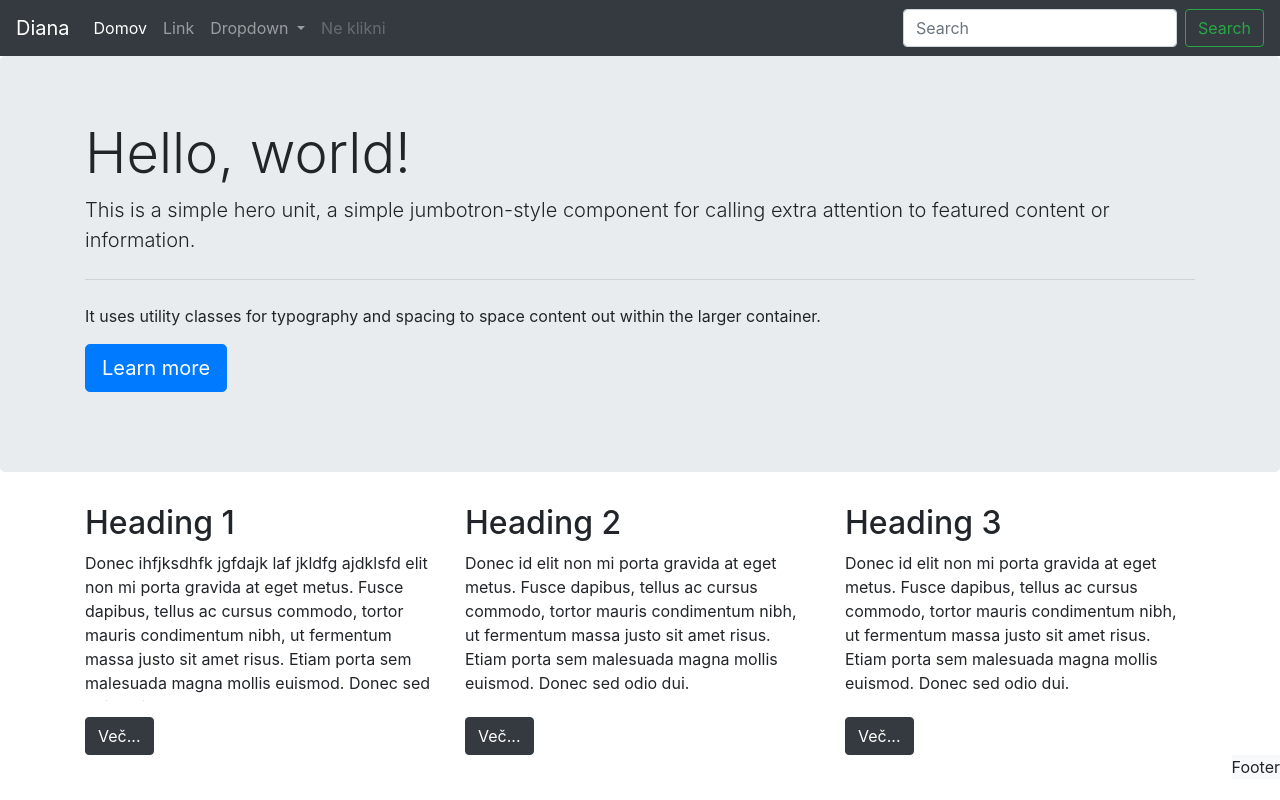
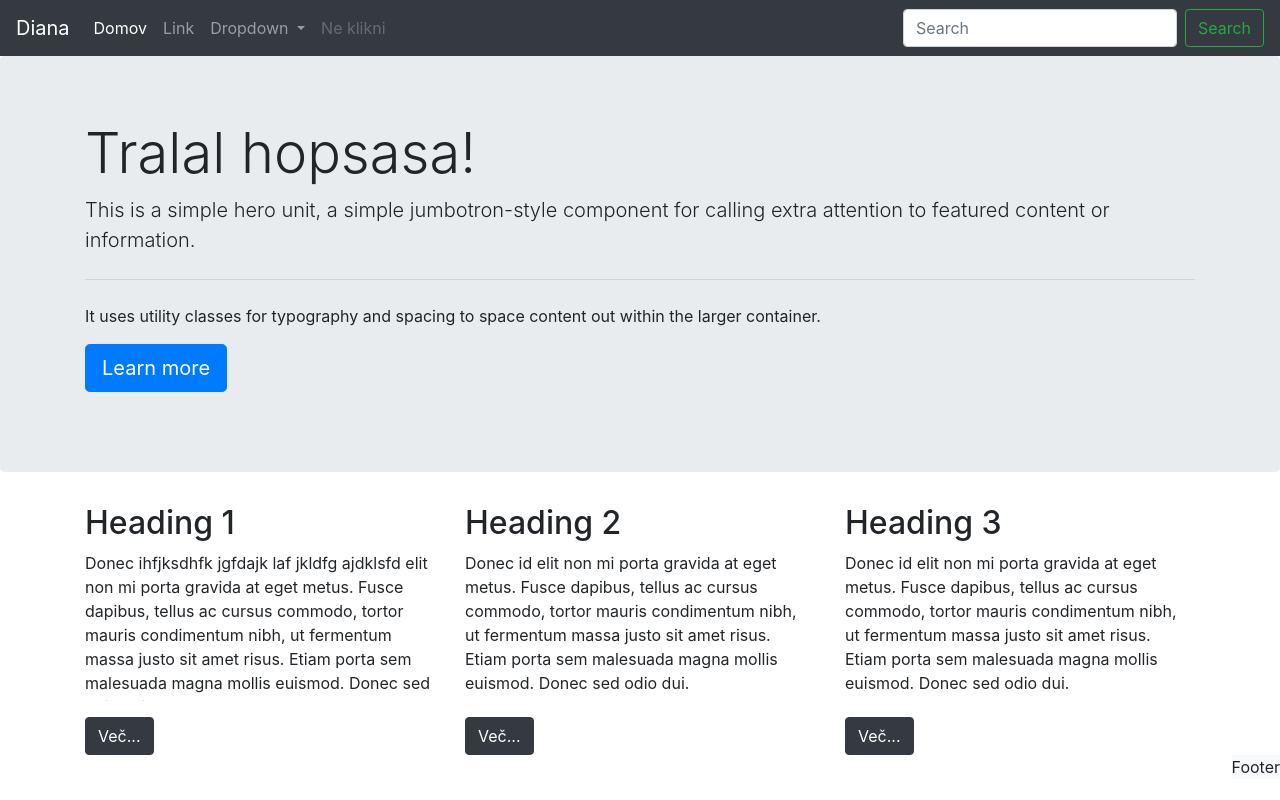
Before and after one commit to dianastepisnik/dianastepisnik.github.io, a plain HTML site: page index.html in a window 1280 px wide. Drawn offline with nearby package versions, Linux system fonts and the light colour scheme.

Commit message:
Changed content

```diff
--- a/index.html
+++ b/index.html
@@ -55,7 +55,7 @@
 
         <div class="jumbotron">
           <div class="container">
-                <h1 class="display-4">Hello, world!</h1>
+                <h1 class="display-4">Tralal hopsasa!</h1>
                 <p class="lead">This is a simple hero unit, a simple jumbotron-style component for calling extra attention to featured content or information.</p>
                 <hr class="my-4">
                 <p>It uses utility classes for typography and spacing to space content out within the larger container.</p>
```
